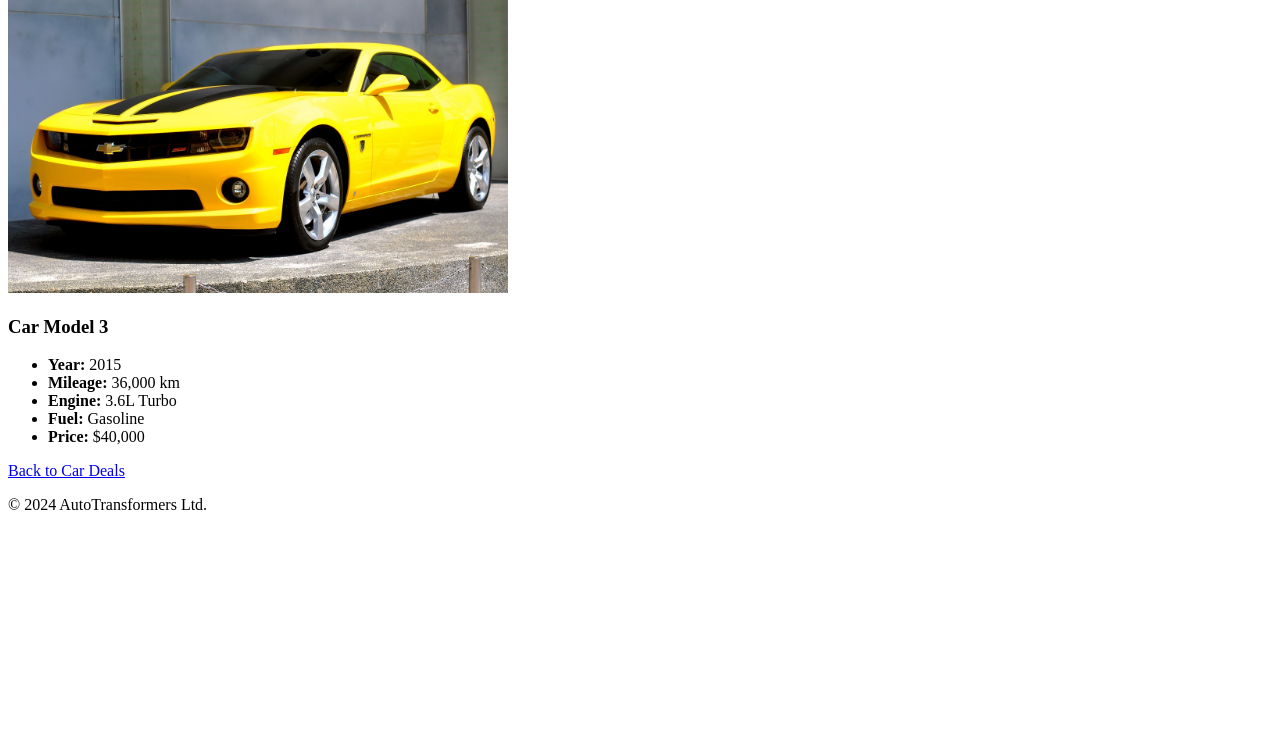
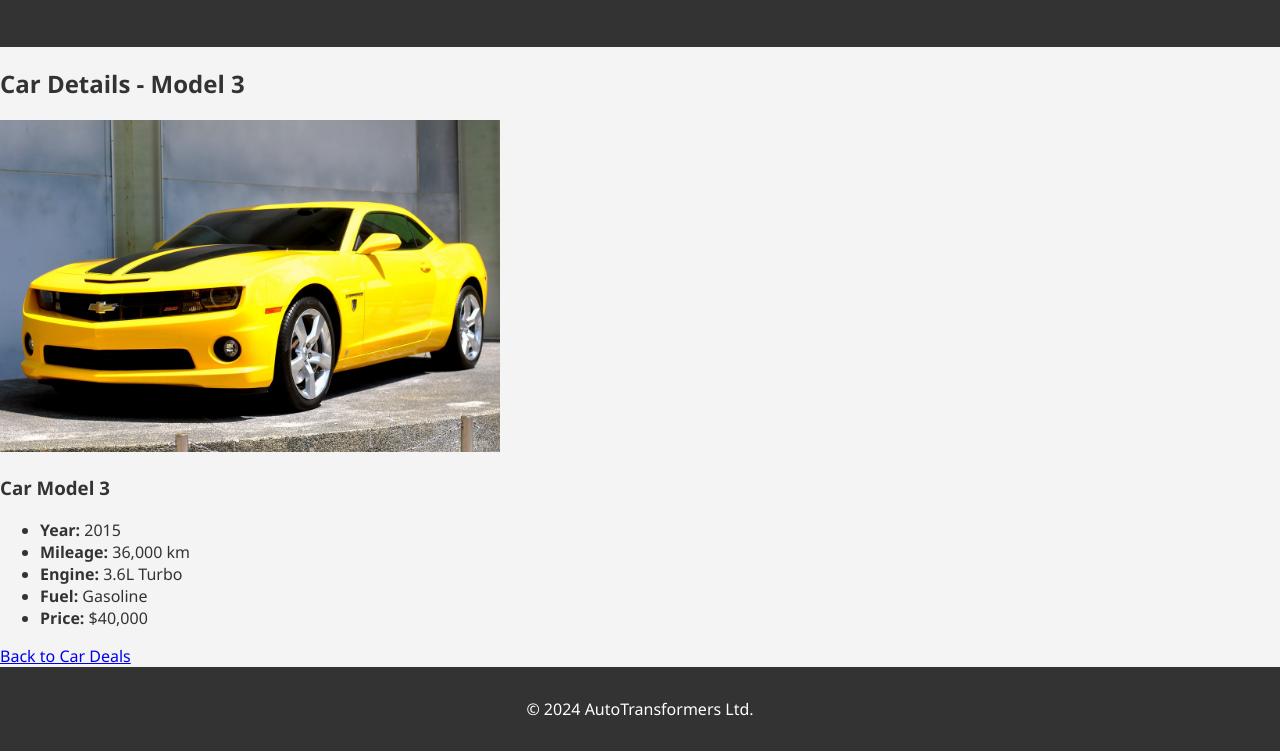
Before and after one commit to MlayKlayer/Autotransformers, a plain HTML site: page car-details-3.html in a window 1280 px wide. Shown: the part 166-917 px from the top of the page. Before the commit the page ends 800 px from the top, so only its background shows below. Drawn offline with Linux system fonts and the light colour scheme.

Commit message:
Update car-details-3.html

```diff
--- a/car-details-3.html
+++ b/car-details-3.html
@@ -4,7 +4,7 @@
     <meta charset="UTF-8">
     <meta name="viewport" content="width=device-width, initial-scale=1.0">
     <title>Car Details - Model 3</title>
-    <link rel="stylesheet" href="style-car-details.css">
+    <link rel="stylesheet" href="style.css">
 </head>
 <body>
     <header>
```
